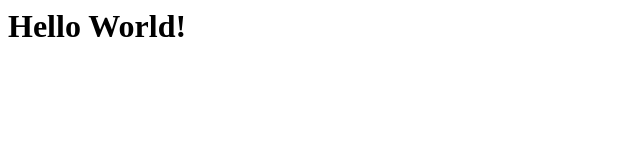
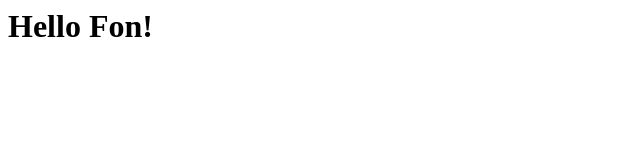
Before and after one commit to Pzzzeed/bp_14, a plain HTML site: page index.html in a window 1280 px wide. Shown: the whole page, without its empty margins (0-640 px from the left). Drawn offline with Linux system fonts and the light colour scheme.

Commit message:
feat: add fon

```diff
--- a/index.html
+++ b/index.html
@@ -1 +1 @@
-<h1>Hello World!</h1>
+<h1>Hello Fon!</h1>
```
